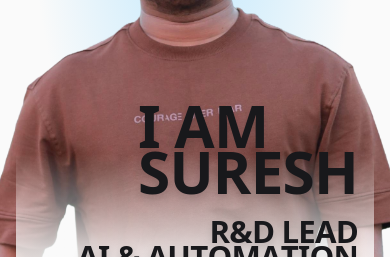
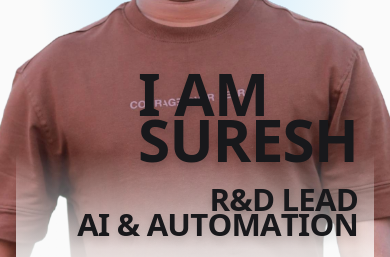
Before and after one commit to sureshkannankottarath/sureshkannan.in, a Next.js app: page / in a window 390 px wide. Shown: the part 587-844 px from the top of the page. Built offline with nearby package versions, Linux system fonts and the light colour scheme; no server answers; the database is empty.

Commit message:
style: Adjust hero image height and bottom text container positioning in Hero component.

```diff
--- a/src/components/Hero.tsx
+++ b/src/components/Hero.tsx
@@ -97,7 +97,7 @@ export function Hero() {
                     animate={{ opacity: 1, scale: 1, y: 0 }}
                     transition={{ duration: 1.5, delay: 0.6, ease: [0.16, 1, 0.3, 1] }}
                     style={{ x: imageX }}
-                    className="absolute left-1/2 bottom-0 -translate-x-1/2 z-10 w-[150%] md:w-[1040px] lg:w-[1300px] h-[75%] md:h-[1000px] pointer-events-none origin-bottom"
+                    className="absolute left-1/2 bottom-0 -translate-x-1/2 z-10 w-[150%] md:w-[1040px] lg:w-[1300px] h-[80%] md:h-[1000px] pointer-events-none origin-bottom"
                 >
                     <Image
                         src="/images/latest_me.png"
@@ -124,8 +124,7 @@ export function Hero() {
                     </AnimatedSection>
                 </div>
 
-                {/* Bottom Titles - Locked to exact bottom of wrapper */}
-                <motion.div style={{ x: textLayerX, y: textLayerY }} className="absolute bottom-16 md:bottom-12 w-full flex flex-col md:flex-row justify-between items-end z-20 pointer-events-none px-4 md:px-0">
+                <motion.div style={{ x: textLayerX, y: textLayerY }} className="absolute bottom-24 md:bottom-12 w-full flex flex-col md:flex-row justify-between items-end z-20 pointer-events-none px-4 md:px-0">
                     <div className="text-left font-sans font-black tracking-tighter leading-[0.8] text-[#18181B] flex flex-col">
                         <SplitText delayParams={0.8} text="I AM" className="text-[15vw] md:text-[6.5rem] lg:text-[9rem] uppercase drop-shadow-lg" />
                         <SplitText delayParams={1.0} text="SURESH" className="text-[15vw] md:text-[6.5rem] lg:text-[9rem] uppercase drop-shadow-lg" />
```
